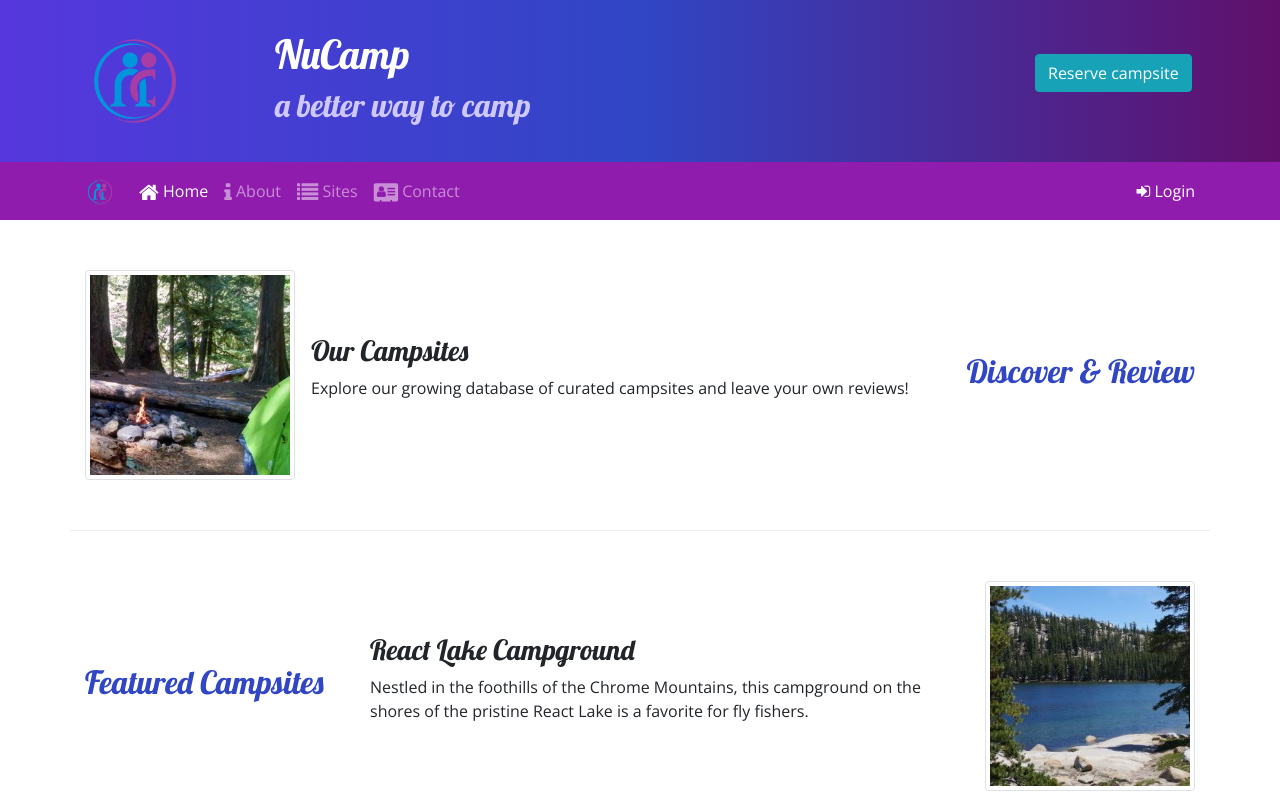
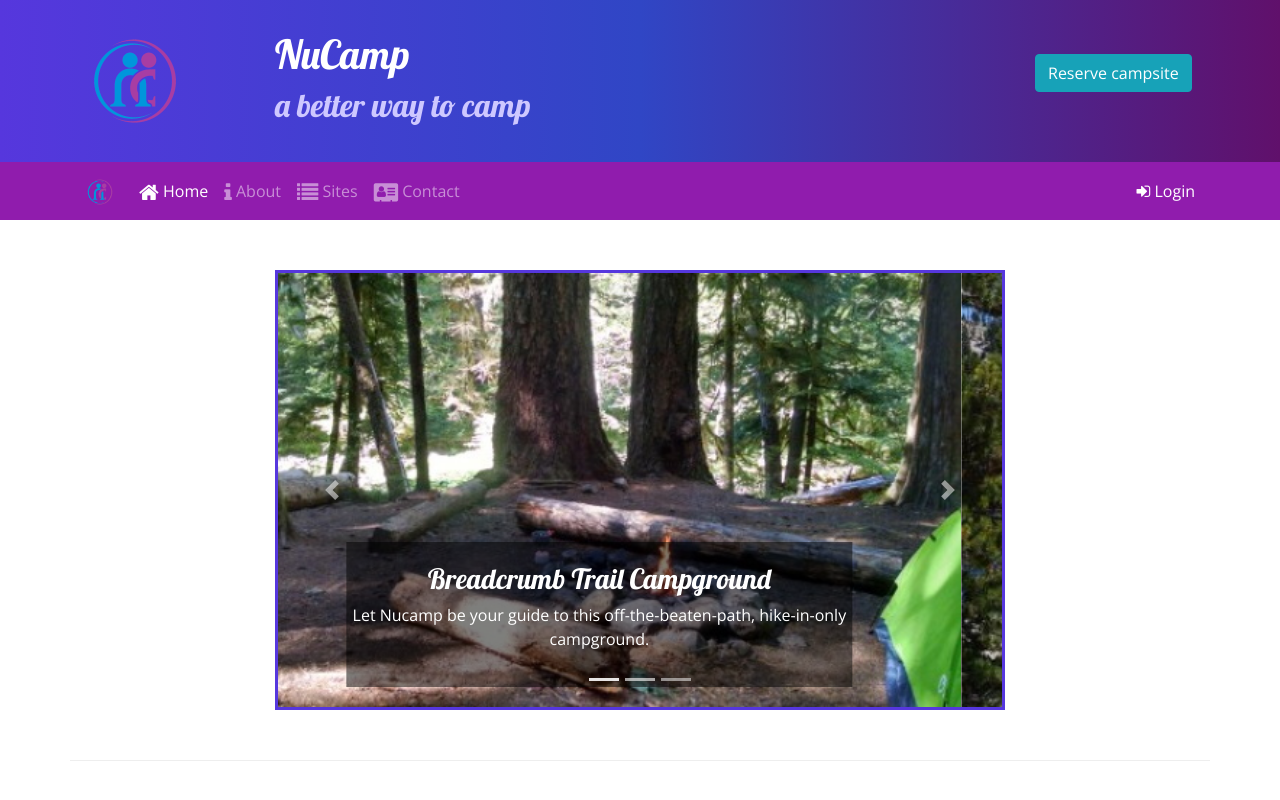
Before and after one commit to ChrisP1108/Chris-Repository, a website: page index.html in a window 1280 px wide. Shown: the top 800 px of the page. Drawn offline with nearby package versions, Linux system fonts and the light colour scheme.

Commit message:
Week 3 Bootstrap Carousel

```diff
--- a/css/styles.css
+++ b/css/styles.css
@@ -40,3 +40,11 @@ a, a:hover {
     color: inherit;
     text-decoration: none;
 }
+
+.carousel-caption {
+    background-color: rgba(0, 0, 0, 0.5);
+}
+
+.carousel {
+    border: solid #5637DD;
+}
--- a/index.html
+++ b/index.html
@@ -96,7 +96,56 @@
             </div>
         </div>
     </div>
+
     <div class="container">
+        <div class="row row-content">
+            <div class="col-md-8 mx-auto">
+                <div id="homeCarousel" class="carousel slide" data-ride="carousel">
+                    <ol class="carousel-indicators">
+                        <li data-target="#homeCarousel" data-slide-to="0" class="active"></li>
+                        <li data-target="#homeCarousel" data-slide-to="1"></li>
+                        <li data-target="#homeCarousel" data-slide-to="2"></li>
+                    </ol>
+                    <div class="carousel-inner">
+                        <div class="carousel-item active">
+                            <img class="d-block w-100" src="img/breadcrumb-trail.jpg" alt="Breadcrumb Trail Campground">
+                            <div class="carousel-caption">
+                                <h3>Breadcrumb Trail Campground</h3>
+                                <p class="d-none d-sm-block">Let Nucamp be your guide to this off-the-beaten-path, hike-in-only
+                                    campground.
+                                </p>
+                            </div>
+                        </div>
+                        <div class="carousel-item">
+                            <img class="d-block w-100" src="img/react-lake.jpg" alt="React Lake Campground">
+                            <div class="carousel-caption">
+                               <h3>Reach Lake Campground</h3>
+                               <p class="d-none d-sm-block">Nestled in the foothills of the Chrome Mountains, this
+                                   campground on the shores of the pristin Reach Lake is a favorite for fly fishers.
+                               </p>
+                            </div>
+                        </div>
+                        <div class="carousel-item">
+                            <img class="d-block w-100" src="img/chrome-river.jpg" alt="Chrome River Campground">
+                            <div class="carousel-caption">
+                                <h3>Chrome River Campground</h3>
+                                <p class="d-none d-sm-block">Spend a few sunny days and starry nights beneath a canopy
+                                    of old-growth firs at this enchanting spot by the Chrome River.
+                                </p>
+                             </div>
+                        </div>
+                    </div>
+                    <a class="carousel-control-prev" href="#homeCarousel" role="button" data-slide="prev" >
+                        <span class="carousel-control-prev-icon"></span>
+                        <span class="sr-only">Previous</span>
+                    </a>
+                    <a class="carousel-control-next" href="#homeCarousel" role="button" data-slide="next" >
+                        <span class="carousel-control-next-icon"></span>
+                        <span class="sr-only">Next</span>
+                    </a>
+                </div>
+            </div>
+        </div>
         <div class="row row-content align-items-center">
             <div class="col-sm-4 order-sm-last col-md-3">
                 <h2 class="text-sm-right">Discover & Review</h2>
```
